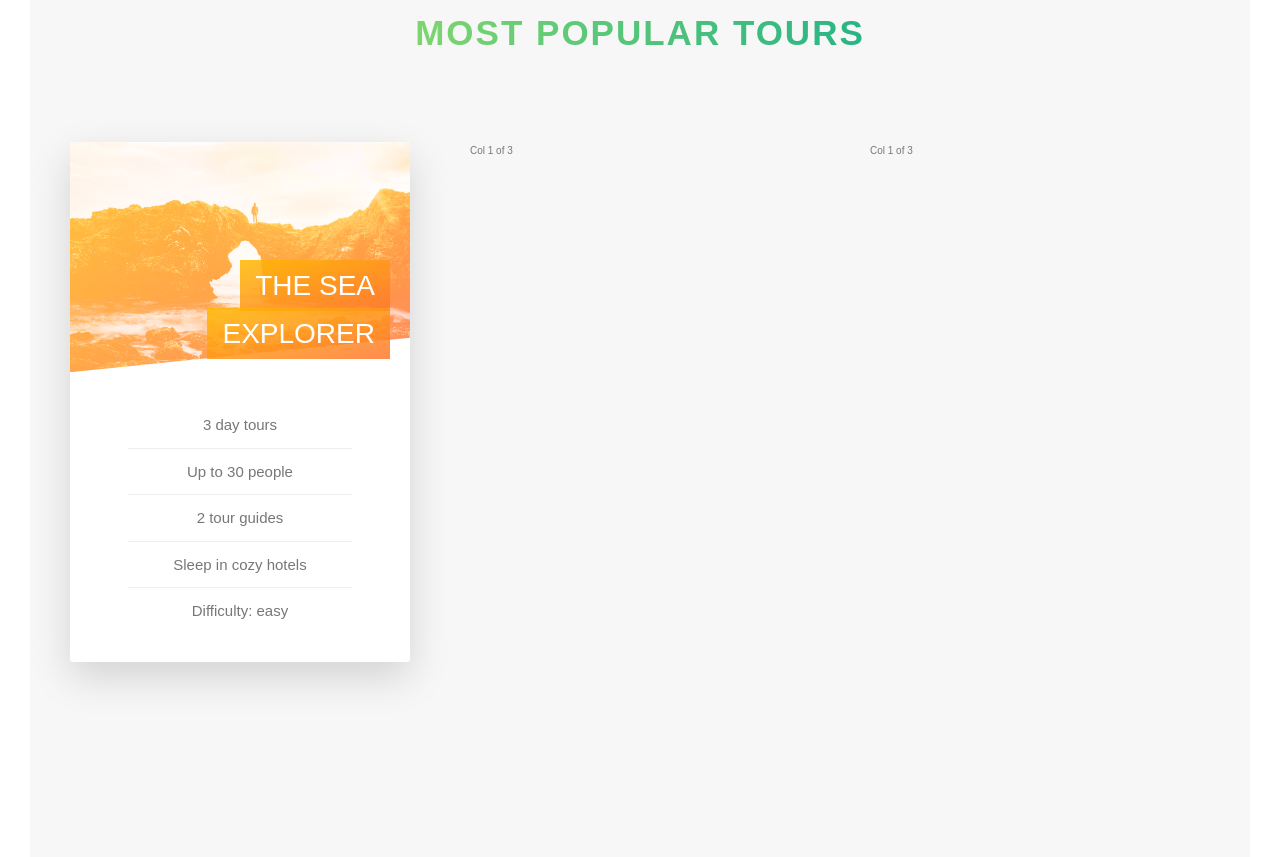
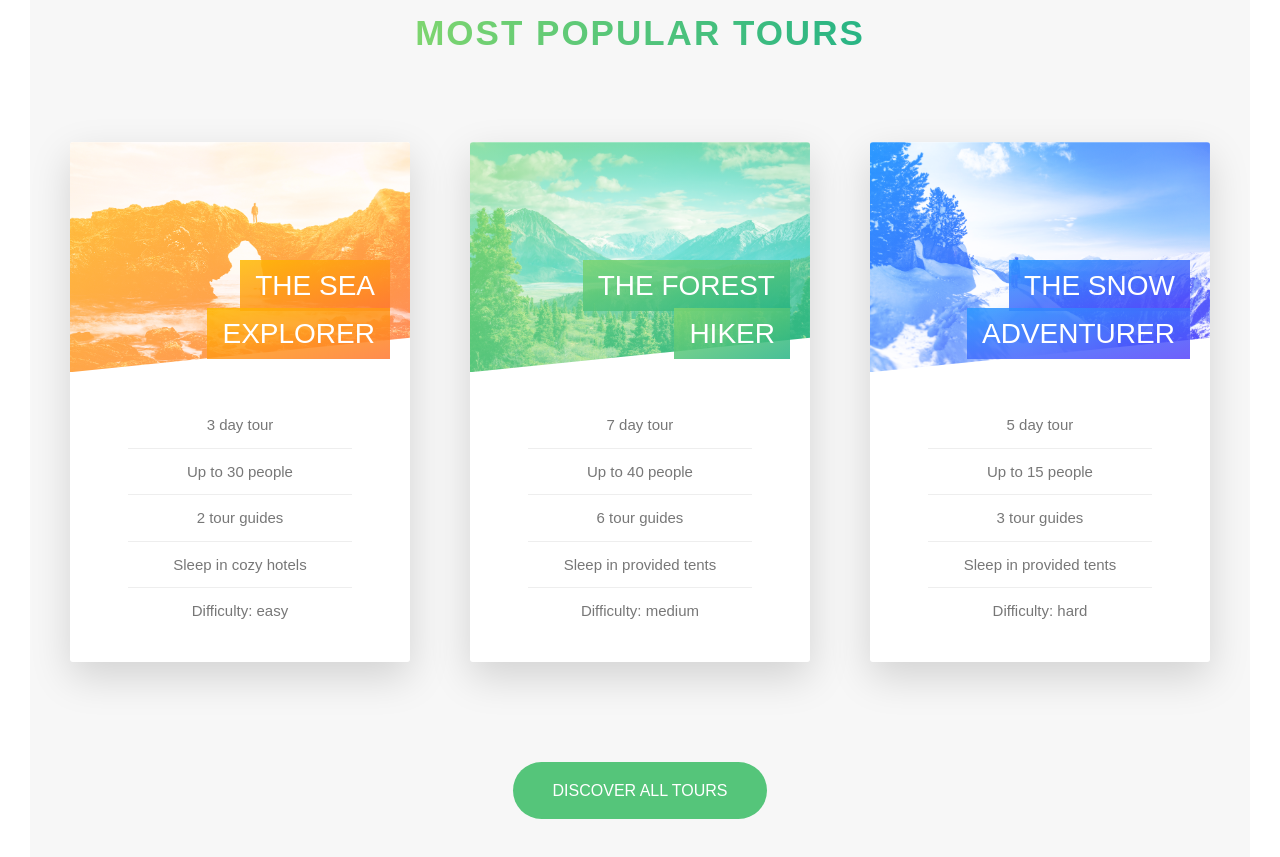
Before and after one commit to Turyfay/css-course, a website: page 1-NATOURS/index.html in a window 1280 px wide. Shown: the part 2467-3324 px from the top of the page. Drawn offline with Linux system fonts and the light colour scheme.

Commit message:
feat: completion of the tour section

```diff
--- a/1-NATOURS/index.html
+++ b/1-NATOURS/index.html
@@ -153,7 +153,7 @@
                 </h4>
                 <div class="card__details">
                   <ul>
-                    <li>3 day tours</li>
+                    <li>3 day tour</li>
                     <li>Up to 30 people</li>
                     <li>2 tour guides</li>
                     <li>Sleep in cozy hotels</li>
@@ -163,13 +163,78 @@
               </div>
               <div class="card__side card__side--back card__side--back-1">
                 <div class="card__cta">
-                  <div class="card__price-box"></div>
+                  <div class="card__price-box">
+                    <p class="card__price-only">Only</p>
+                    <p class="card__price-value">$297</p>
+                  </div>
+                  <a href="#" class="btn btn--white">Book new!</a>
                 </div>
               </div>
             </div>
           </div>
-          <div class="col-1-of-3">Col 1 of 3</div>
-          <div class="col-1-of-3">Col 1 of 3</div>
+          <div class="col-1-of-3">
+            <div class="card">
+              <div class="card__side card__side--front">
+                <div class="card__picture card__picture--2">&nbsp;</div>
+                <h4 class="card__heading">
+                  <span class="card__heading-span card__heading-span--2"
+                    >The forest hiker</span
+                  >
+                </h4>
+                <div class="card__details">
+                  <ul>
+                    <li>7 day tour</li>
+                    <li>Up to 40 people</li>
+                    <li>6 tour guides</li>
+                    <li>Sleep in provided tents</li>
+                    <li>Difficulty: medium</li>
+                  </ul>
+                </div>
+              </div>
+              <div class="card__side card__side--back card__side--back-2">
+                <div class="card__cta">
+                  <div class="card__price-box">
+                    <p class="card__price-only">Only</p>
+                    <p class="card__price-value">$497</p>
+                  </div>
+                  <a href="#" class="btn btn--white">Book new!</a>
+                </div>
+              </div>
+            </div>
+          </div>
+          <div class="col-1-of-3">
+            <div class="card">
+              <div class="card__side card__side--front">
+                <div class="card__picture card__picture--3">&nbsp;</div>
+                <h4 class="card__heading">
+                  <span class="card__heading-span card__heading-span--3"
+                    >The snow adventurer</span
+                  >
+                </h4>
+                <div class="card__details">
+                  <ul>
+                    <li>5 day tour</li>
+                    <li>Up to 15 people</li>
+                    <li>3 tour guides</li>
+                    <li>Sleep in provided tents</li>
+                    <li>Difficulty: hard</li>
+                  </ul>
+                </div>
+              </div>
+              <div class="card__side card__side--back card__side--back-3">
+                <div class="card__cta">
+                  <div class="card__price-box">
+                    <p class="card__price-only">Only</p>
+                    <p class="card__price-value">$897</p>
+                  </div>
+                  <a href="#" class="btn btn--white">Book new!</a>
+                </div>
+              </div>
+            </div>
+          </div>
+        </div>
+        <div class="u-center-text u-margin-top-huge">
+          <a href="#" class="btn btn--green">Discover all tours</a>
         </div>
       </section>
     </main>
--- a/1-NATOURS/sass/base/_utilities.scss
+++ b/1-NATOURS/sass/base/_utilities.scss
@@ -11,3 +11,16 @@
 .u-margin-bottom-small {
   margin-bottom: 2rem;
 }
+
+.u-margin-top-huge {
+  margin-top: 10rem;
+}
+.u-margin-top-big {
+  margin-top: 8rem;
+}
+.u-margin-top-medium {
+  margin-top: 4rem;
+}
+.u-margin-top-small {
+  margin-top: 2rem;
+}
--- a/1-NATOURS/sass/components/_bottom.scss
+++ b/1-NATOURS/sass/components/_bottom.scss
@@ -28,6 +28,13 @@
     color: $color-grey-dark;
     &::after {
       background-color: $color-white;
+    }
+  }
+  &--green {
+    background-color: $color-primary;
+    color: $color-white;
+    &::after {
+      background-color: $color-primary;
     }
   }
 
--- a/1-NATOURS/sass/components/_card.scss
+++ b/1-NATOURS/sass/components/_card.scss
@@ -27,6 +27,20 @@
           $color-secondary-dark
         );
       }
+      &-2 {
+        background-image: linear-gradient(
+          to right bottom,
+          $color-primary-light,
+          $color-primary-dark
+        );
+      }
+      &-3 {
+        background-image: linear-gradient(
+          to right bottom,
+          $color-tertiary-light,
+          $color-tertiary-dark
+        );
+      }
     }
   }
 
@@ -50,11 +64,21 @@
         url(../img/nat-5.jpg);
     }
     &--2 {
-      background-image: url(../img/nat-5.jpg);
+      background-image: linear-gradient(
+          to right bottom,
+          $color-primary-light,
+          $color-primary-dark
+        ),
+        url(../img/nat-6.jpg);
     }
 
     &--3 {
-      background-image: url(../img/nat-5.jpg);
+      background-image: linear-gradient(
+          to right bottom,
+          $color-tertiary-light,
+          $color-tertiary-dark
+        ),
+        url(../img/nat-7.jpg);
     }
   }
   &__heading {
@@ -79,6 +103,20 @@
         rgba($color-secondary-dark, 0.85)
       );
     }
+    &--2 {
+      background-image: linear-gradient(
+        to right bottom,
+        rgba($color-primary-light, 0.85),
+        rgba($color-primary-dark, 0.85)
+      );
+    }
+    &--3 {
+      background-image: linear-gradient(
+        to right bottom,
+        rgba($color-tertiary-light, 0.85),
+        rgba($color-tertiary-dark, 0.85)
+      );
+    }
   }
   &__details {
     padding: 3rem;
@@ -96,4 +134,26 @@
       }
     }
   }
+
+  //Back style
+  &__cta {
+    position: absolute;
+    top: 50%;
+    left: 50%;
+    transform: translate(-50%, -50%);
+    width: 90%;
+    text-align: center;
+  }
+  &__price-box {
+    color: $color-white;
+    margin-bottom: 8rem;
+  }
+  &__price-only {
+    font-size: 1.4rem;
+    text-transform: uppercase;
+  }
+  &__price-value {
+    font-size: 6rem;
+    font-weight: 100;
+  }
 }
--- a/1-NATOURS/sass/pages/_home.scss
+++ b/1-NATOURS/sass/pages/_home.scss
@@ -21,6 +21,6 @@
 
 .section-tours {
   background-color: $color-grey-light-1;
-  padding: 25rem 0 50rem 0;
+  padding: 25rem 0 15rem 0;
   margin-top: -11.2rem;
 }
```
Also changed, not shown: 1-NATOURS/css/style.css, 1 other file.
